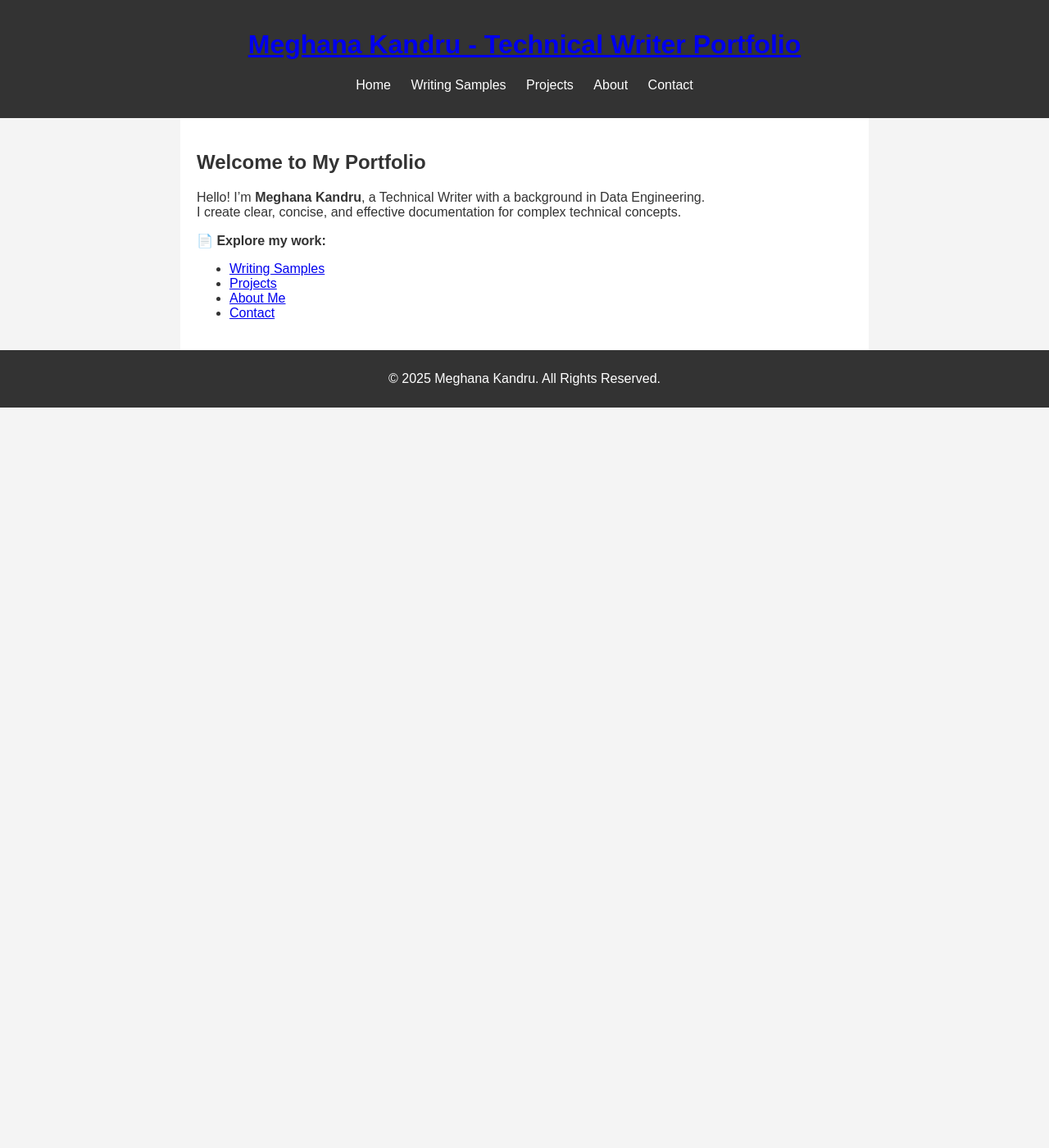
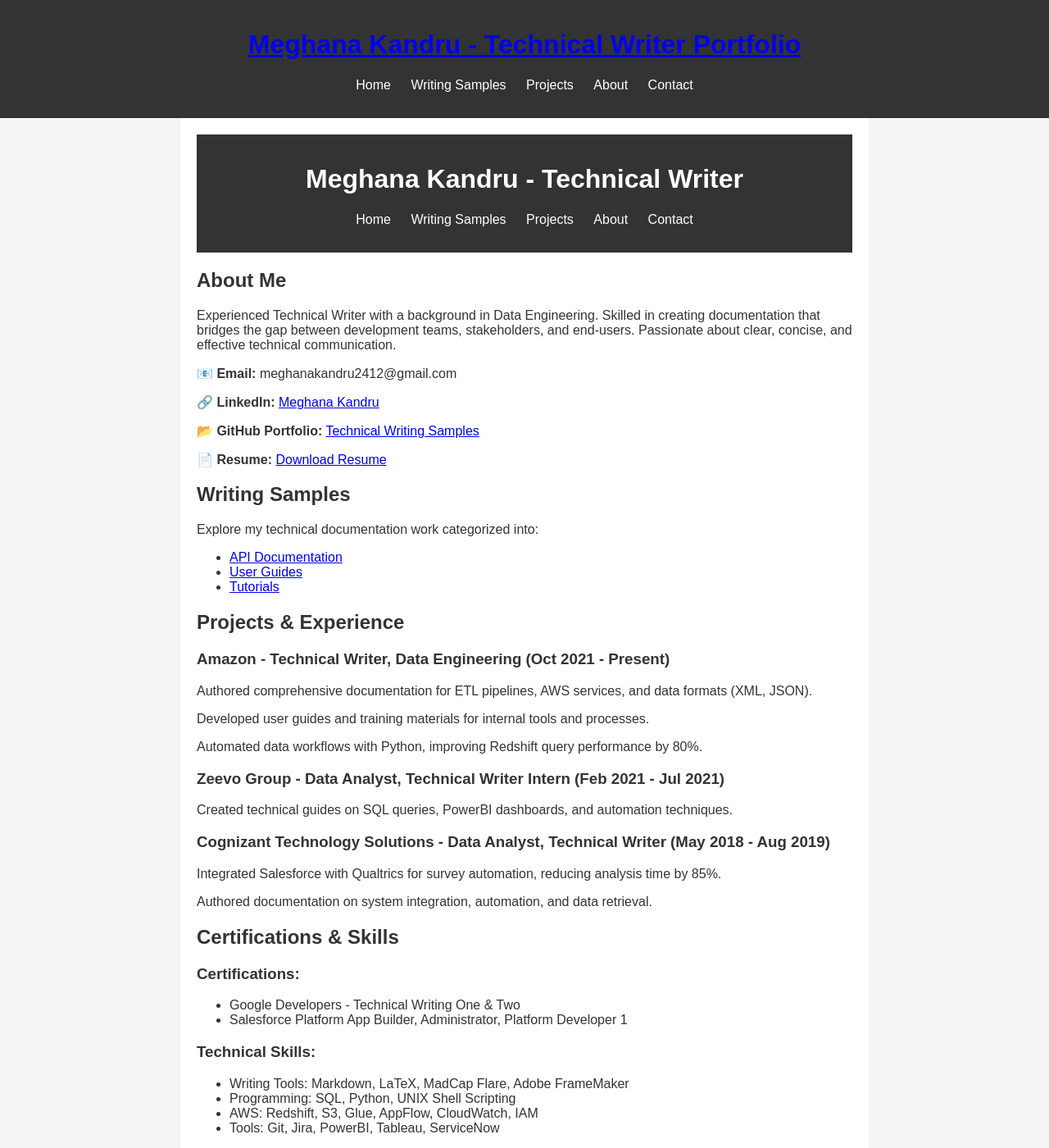
Before and after one commit to mekandru/meghanakandru.github.io, a Jekyll site: the page built from index.md, in a window 1280 px wide and 1400 px high. Shown: the whole window at 82% size. Built offline with Jekyll 4.4.1, drawn with Linux system fonts in a browser that asks for light colours; some of the changed text lies outside the part shown.

Commit message:
Update index.md

```diff
--- a/index.md
+++ b/index.md
@@ -1,14 +1,95 @@
 ---
 layout: default
+# Defines the default layout template for the site
+
 title: Meghana Kandru - Technical Writer Portfolio
+# Sets the title of the webpage
+
+description: A showcase of my technical writing work and projects
+# Meta description for SEO
+
+theme: custom
+# Specifies the custom theme to be used
 ---
 
-## Welcome to My Portfolio
-Hello! I'm **Meghana Kandru**, a Technical Writer with a background in Data Engineering.
-I create clear, concise, and effective documentation for complex technical concepts.
+<header>
+  <h1>Meghana Kandru - Technical Writer</h1>
+  <nav>
+    <ul>
+      <li><a href="/">Home</a></li>
+      <li><a href="/writing-samples">Writing Samples</a></li>
+      <li><a href="/projects">Projects</a></li>
+      <li><a href="/about">About</a></li>
+      <li><a href="/contact">Contact</a></li>
+    </ul>
+  </nav>
+  <!-- Navigation menu for easy site navigation -->
+</header>
 
-📄 **Explore my work:**
-- [Writing Samples](writing-samples.html)
-- [Projects](projects.html)
-- [About Me](about.html)
-- [Contact](contact.html)
+<section id="about">
+  <h2>About Me</h2>
+  <p>Experienced Technical Writer with a background in Data Engineering. Skilled in creating documentation that bridges the gap between development teams, stakeholders, and end-users. Passionate about clear, concise, and effective technical communication.</p>
+
+  <p>📧 <strong>Email:</strong> meghanakandru2412@gmail.com</p>
+  <p>🔗 <strong>LinkedIn:</strong> <a href="https://www.linkedin.com/in/meghanakandru/">Meghana Kandru</a></p>
+  <p>📂 <strong>GitHub Portfolio:</strong> <a href="https://github.com/mekandru/Technical-Writing-Samples">Technical Writing Samples</a></p>
+  <p>📄 <strong>Resume:</strong> <a href="Meghana_Kandru.pdf">Download Resume</a></p>
+</section>
+
+<section id="writing-samples">
+  <h2>Writing Samples</h2>
+  <p>Explore my technical documentation work categorized into:</p>
+  <ul>
+    <li><a href="https://github.com/mekandru/Technical-Writing-Samples">API Documentation</a></li>
+    <li><a href="https://github.com/mekandru/Technical-Writing-Samples">User Guides</a></li>
+    <li><a href="https://github.com/mekandru/Technical-Writing-Samples">Tutorials</a></li>
+  </ul>
+</section>
+
+<section id="projects">
+  <h2>Projects & Experience</h2>
+
+  <h3>Amazon - Technical Writer, Data Engineering (Oct 2021 - Present)</h3>
+  <p>Authored comprehensive documentation for ETL pipelines, AWS services, and data formats (XML, JSON).</p>
+  <p>Developed user guides and training materials for internal tools and processes.</p>
+  <p>Automated data workflows with Python, improving Redshift query performance by 80%.</p>
+
+  <h3>Zeevo Group - Data Analyst, Technical Writer Intern (Feb 2021 - Jul 2021)</h3>
+  <p>Created technical guides on SQL queries, PowerBI dashboards, and automation techniques.</p>
+
+  <h3>Cognizant Technology Solutions - Data Analyst, Technical Writer (May 2018 - Aug 2019)</h3>
+  <p>Integrated Salesforce with Qualtrics for survey automation, reducing analysis time by 85%.</p>
+  <p>Authored documentation on system integration, automation, and data retrieval.</p>
+</section>
+
+<section id="certifications-skills">
+  <h2>Certifications & Skills</h2>
+
+  <h3>Certifications:</h3>
+  <ul>
+    <li>Google Developers - Technical Writing One & Two</li>
+    <li>Salesforce Platform App Builder, Administrator, Platform Developer 1</li>
+  </ul>
+
+  <h3>Technical Skills:</h3>
+  <ul>
+    <li>Writing Tools: Markdown, LaTeX, MadCap Flare, Adobe FrameMaker</li>
+    <li>Programming: SQL, Python, UNIX Shell Scripting</li>
+    <li>AWS: Redshift, S3, Glue, AppFlow, CloudWatch, IAM</li>
+    <li>Tools: Git, Jira, PowerBI, Tableau, ServiceNow</li>
+  </ul>
+</section>
+
+<section id="contact">
+  <h2>Contact</h2>
+  <p>Interested in working together? Feel free to reach out!</p>
+
+  <p>📧 <strong>Email:</strong> meghanakandru2412@gmail.com</p>
+  <p>🔗 <strong>LinkedIn:</strong> <a href="https://www.linkedin.com/in/meghanakandru/">Meghana Kandru</a></p>
+  <p>📂 <strong>GitHub:</strong> <a href="https://github.com/mekandru">mekandru</a></p>
+</section>
+
+<footer>
+  <p>&copy; 2025 Meghana Kandru. All Rights Reserved.</p>
+  <!-- Footer section for copyright information -->
+</footer>
```
